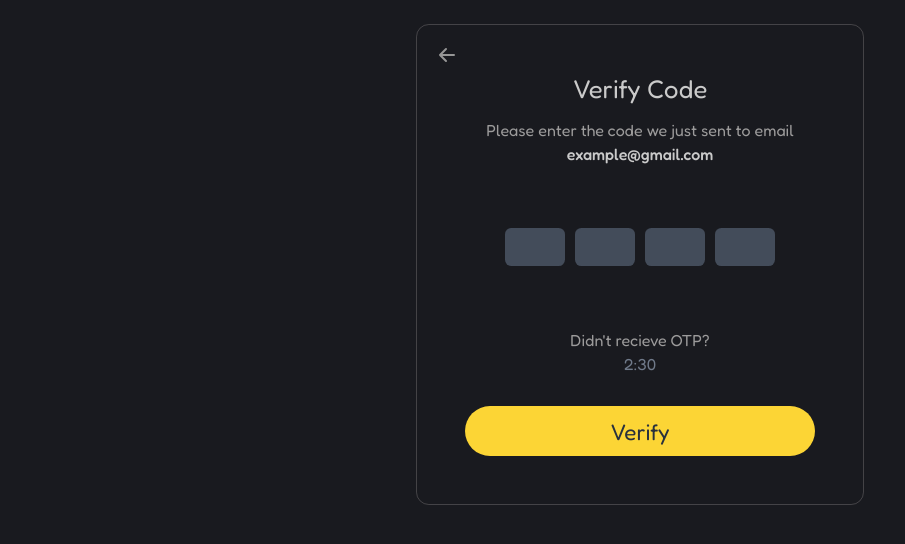
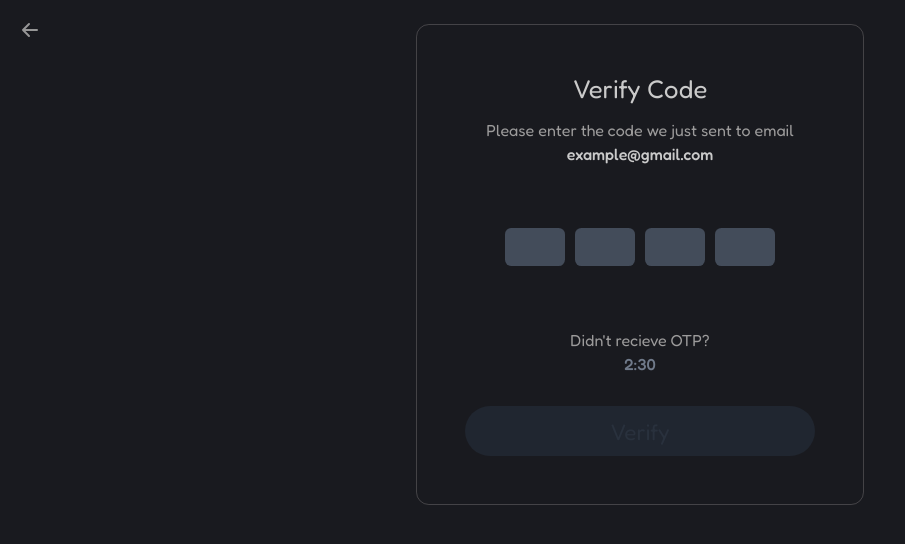
Before and after one commit to PritamSinhaa/Your-Every-Task, a website: page client/pages/verification.html in a window 1280 px wide. Shown: the whole page, without its empty margins (0-905 px from the left). Drawn offline with Linux system fonts and the light colour scheme.

Commit message:
add feature checking code is fill or not

```diff
--- a/client/css/verification.css
+++ b/client/css/verification.css
@@ -164,3 +164,7 @@ body {
   color: var(--color-DisableText);
   font-size: 1rem;
 }
+
+.btn-disable {
+  background-color: var(--color-BasicBg) !important;
+}
--- a/client/pages/verification.html
+++ b/client/pages/verification.html
@@ -57,16 +57,21 @@
             maxlength="1"
           />
         </div>
+
+        <p class="text1">Didn't recieve OTP?</p>
+        <button disabled class="resend">2:30</button>
+
+        <!-- verify button -->
+        <button id="btn-submit" class="verify-btn btn-disable" disabled>
+          Verify
+        </button>
       </form>
+    </div>
 
-      <p class="text1">Didn't recieve OTP?</p>
-      <button disabled class="resend">2:30</button>
+    <button type="submit" class="back-btn">
+      <img src="../assets/icons/left-arrow.svg" alt="" />
+    </button>
 
-      <!-- verify button -->
-      <button class="verify-btn">Verify</button>
-      <button class="back-btn">
-        <img src="../assets/icons/left-arrow.svg" alt="" />
-      </button>
-    </div>
+    <script src="../js/verification.js"></script>
   </body>
 </html>
```
